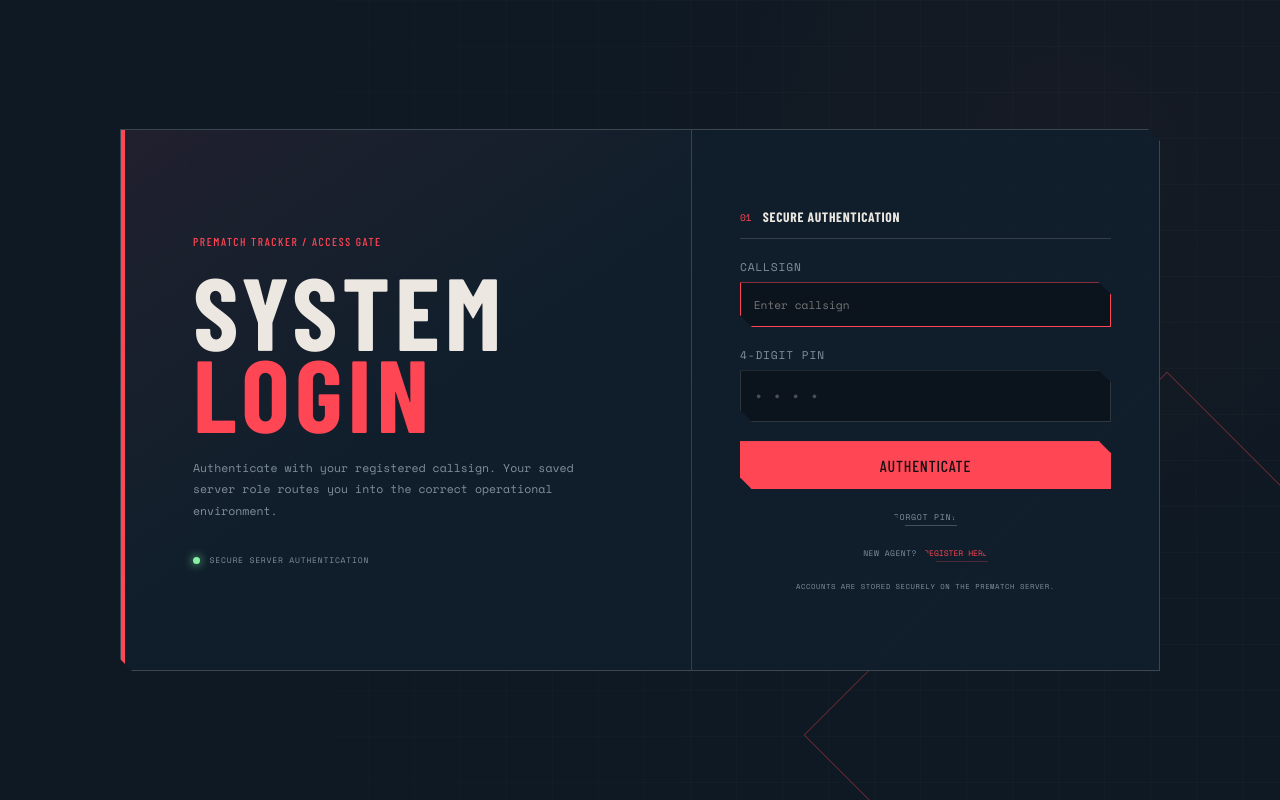
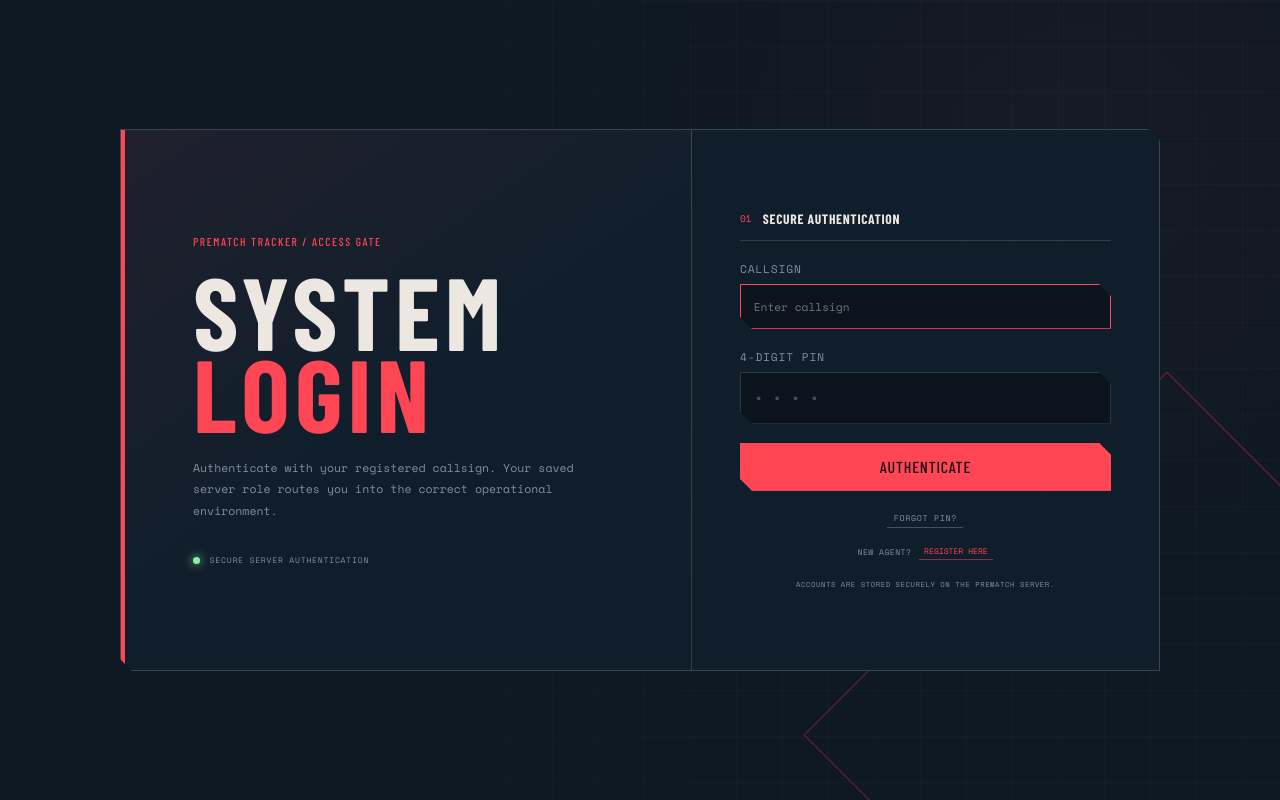
Before and after one commit to DarryllPj77/prematch-tracker, a React (Vite) app: page / in a window 1280 px wide. Built offline with nearby package versions, Linux system fonts and the light colour scheme; no server answers; a web font is replaced by a local one.

Commit message:
Fix clipped login action links

```diff
--- a/src/components/Login.jsx
+++ b/src/components/Login.jsx
@@ -140,6 +140,7 @@ export default function Login({ onLogin }) {
 
         {error && <div className="login-error" role="alert">{error}</div>}
         <button className="btn-primary login-submit" type="submit" disabled={saving}>{saving ? "PROCESSING..." : isResettingPin ? "RESET & LOGIN" : isRegister ? "REGISTER & ENTER" : "AUTHENTICATE"}</button>
+        <div className="login-secondary-actions">
           {!isRegister && !isResettingPin && <button className="login-recovery-link" type="button" onClick={openPinRecovery}>FORGOT PIN?</button>}
           {isResettingPin
             ? <button className="login-recovery-link" type="button" onClick={returnToLogin}>CANCEL / BACK TO LOGIN</button>
@@ -147,6 +148,7 @@ export default function Login({ onLogin }) {
               <span>{isRegister ? "ALREADY REGISTERED?" : "NEW AGENT?"}</span>
               <button type="button" onClick={changeMode}>{isRegister ? "LOGIN" : "REGISTER HERE"}</button>
             </div>}
+        </div>
         <small className="login-storage-note">ACCOUNTS ARE STORED SECURELY ON THE PREMATCH SERVER.</small>
       </form>
     </section>
--- a/src/styles/login.css
+++ b/src/styles/login.css
@@ -207,11 +207,25 @@
   letter-spacing: .08em;
 }
 
+.login-secondary-actions {
+  position: relative;
+  z-index: 2;
+  display: grid;
+  justify-items: center;
+  gap: 1rem;
+  width: 100%;
+  overflow: visible;
+  padding-inline: .75rem;
+}
+
 .login-mode-switch {
+  position: relative;
+  z-index: 2;
   display: flex;
   align-items: center;
   justify-content: center;
   gap: .45rem;
+  overflow: visible;
   color: var(--muted);
   font-family: 'Space Mono', monospace;
   font-size: .5rem;
@@ -219,12 +233,17 @@
 }
 
 .login-mode-switch button {
+  width: auto;
+  min-width: max-content;
   border: 0;
   border-bottom: 1px solid rgba(255, 70, 85, .5);
-  padding: .1rem 0;
+  padding: .1rem .35rem;
   color: var(--red);
   background: transparent;
+  clip-path: none !important;
   font: inherit;
+  overflow: visible;
+  white-space: nowrap;
   cursor: pointer;
 }
 
@@ -237,15 +256,22 @@
 }
 
 .login-recovery-link {
+  position: relative;
+  z-index: 2;
   justify-self: center;
+  width: auto;
+  min-width: max-content;
   border: 0;
   border-bottom: 1px solid rgba(129, 144, 157, .45);
-  padding: .15rem 0;
+  padding: .15rem .4rem;
   color: var(--muted);
   background: transparent;
+  clip-path: none !important;
   font-family: 'Space Mono', monospace;
   font-size: .52rem;
   letter-spacing: .08em;
+  overflow: visible;
+  white-space: nowrap;
   cursor: pointer;
 }
 
```
Lines whose indentation alone changed are shown as unchanged.
